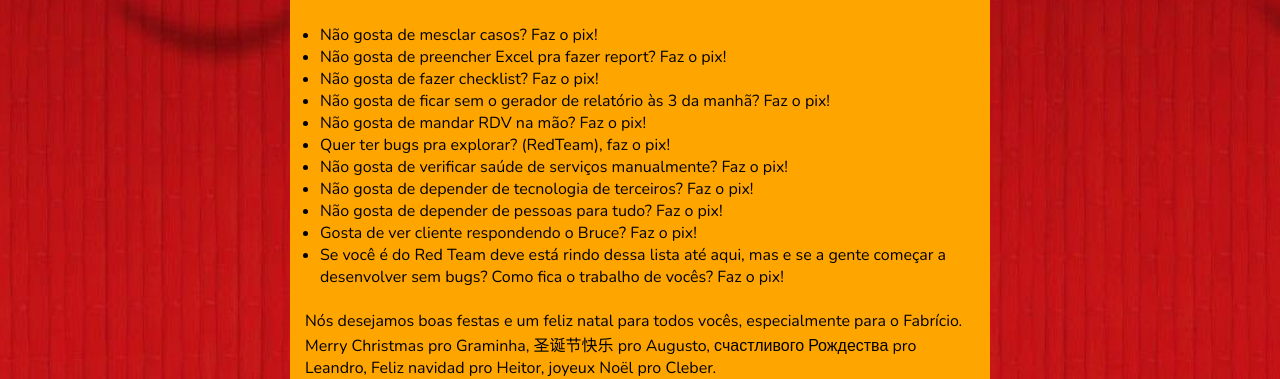
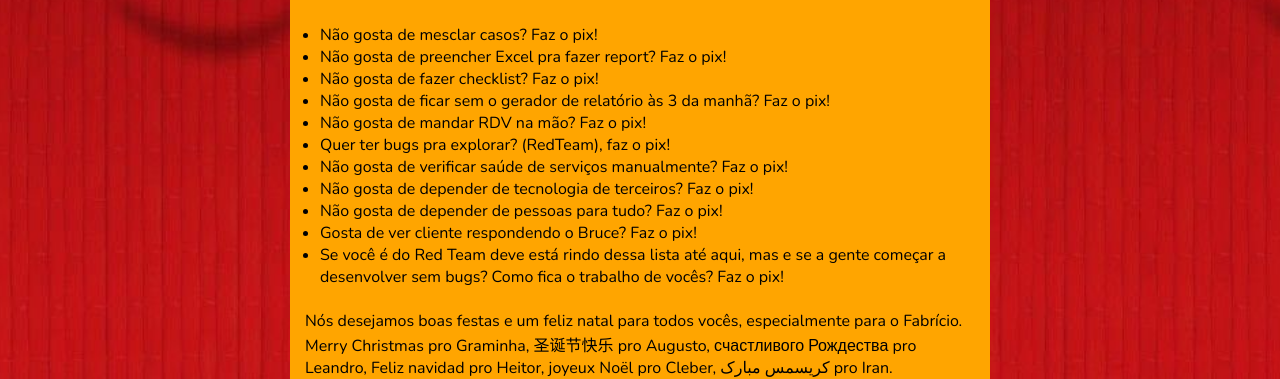
Before and after one commit to feliz-natal-dev/feliz-natal-automacao, a plain HTML site: page index.html in a window 1280 px wide. Shown: the part 576-955 px from the top of the page. Drawn offline with nearby package versions, Linux system fonts and the light colour scheme; a script that the page names is missing; a web font is replaced by a local one.

Commit message:
Added message to Iran

```diff
--- a/index.html
+++ b/index.html
@@ -60,7 +60,7 @@
       <br />
       <p>Nós desejamos boas festas e um feliz natal para todos vocês, especialmente para o Fabrício. Merry Christmas pro
         Graminha, 圣诞节快乐 pro Augusto, счастливого Рождества pro Leandro, Feliz navidad pro Heitor, joyeux Noël pro
-        Cleber.</p>
+        Cleber, کریسمس مبارک pro Iran.</p>
       <br />
       <table id="table">
         <tbody>
```
